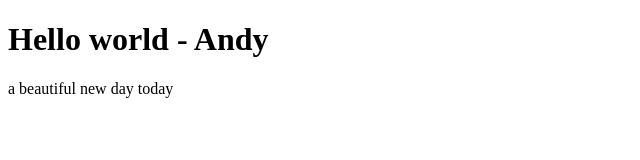
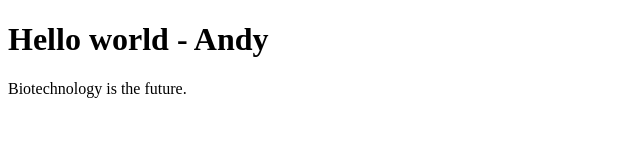
Before and after one commit to andychenbio/andychenbio.github.io, a plain HTML site: page index.html in a window 1280 px wide. Shown: the full height of the page, 0-640 px from the left. Drawn offline with Linux system fonts and the light colour scheme.

Commit message:
Update index.html

```diff
--- a/index.html
+++ b/index.html
@@ -2,6 +2,6 @@
 <html>
   <body>
     <h1>Hello world - Andy</h1>
-    <p>a beautiful new day today</p>
+    <p>Biotechnology is the future.</p>
   </body>
 </html>
```
